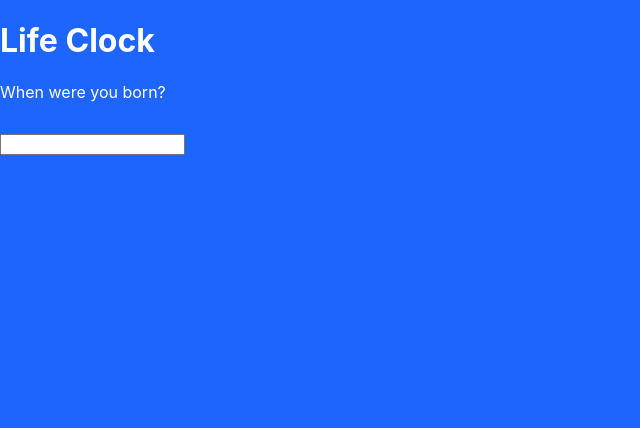
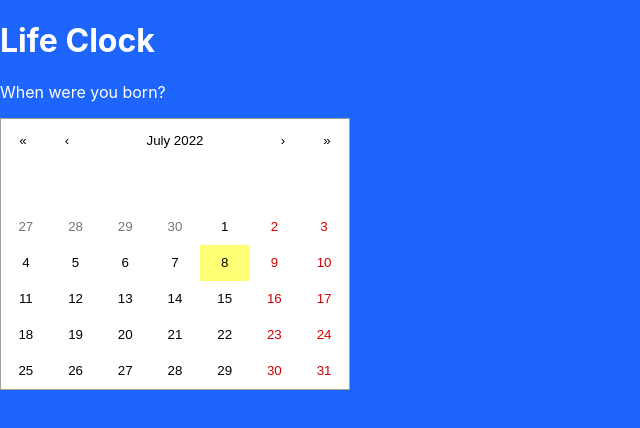
Before and after one commit to Id3arium/LifeClock, a React (Create React App) app: page / in a window 1280 px wide. Shown: the top 428 px of the page, without its empty margins (0-640 px from the left). Built offline with nearby package versions, Linux system fonts and the light colour scheme.

Commit message:
replacing calendar with one that works out of hte box

```diff
--- a/src/Components/DatePicker/DatePicker.js
+++ b/src/Components/DatePicker/DatePicker.js
@@ -1,16 +1,9 @@
-import ReactDatePicker from "react-datepicker"
-import "./DatePicker.css"
-import "react-datepicker/dist/react-datepicker.css";
+import Calendar from 'react-calendar';
+import 'react-calendar/dist/Calendar.css';
 
 export default function DatePicker(props){
+    let style = {margin:""}
     return (
-
-        <ReactDatePicker
-            className="date-picker-input"
-            onChange={(date) => props.onDateChanged(date)}
-            showMonthDropdown
-            showYearDropdown
-            dropdownMode="select"
-        />
+        <Calendar onClickDay={e => props.onDateChanged(e)} />
     )
 }
```
